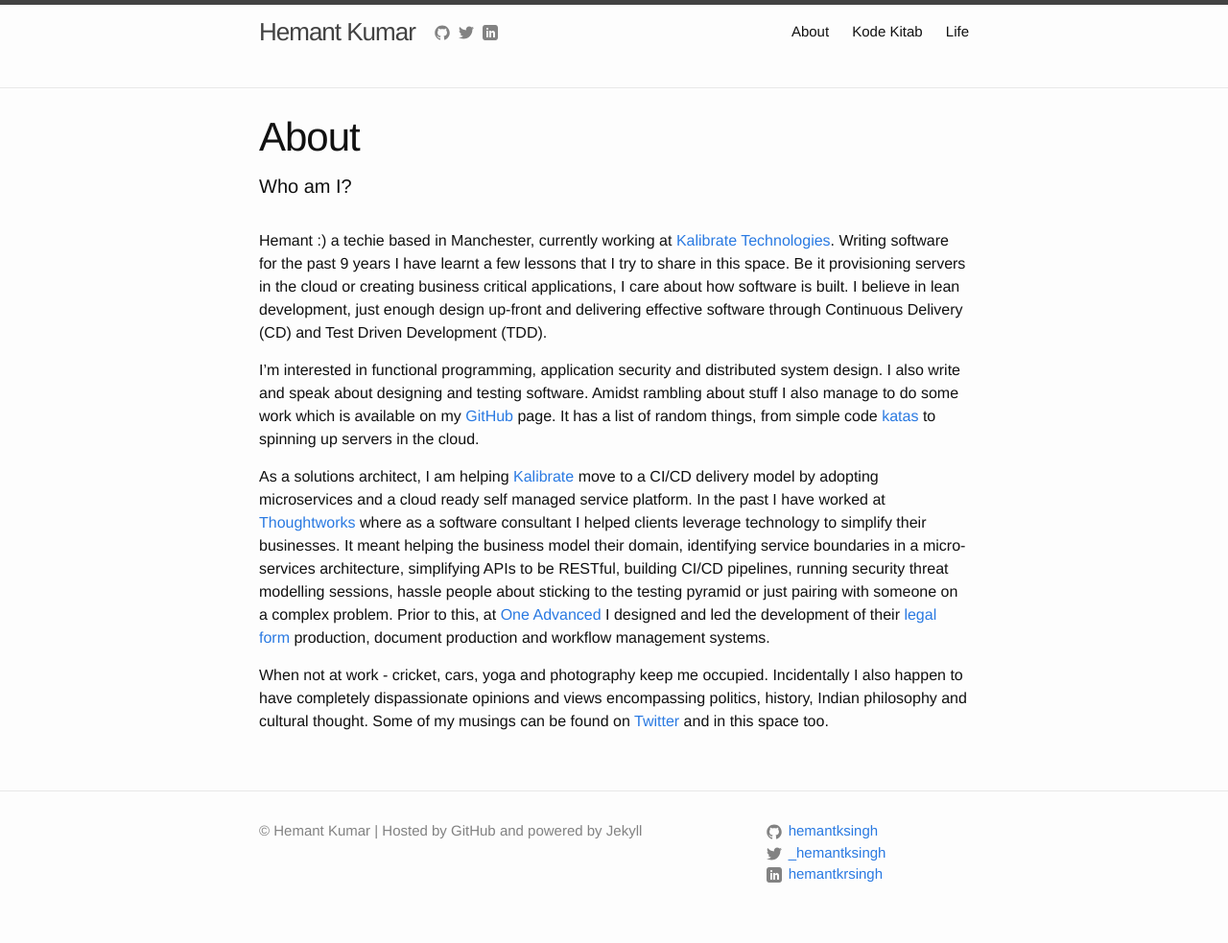
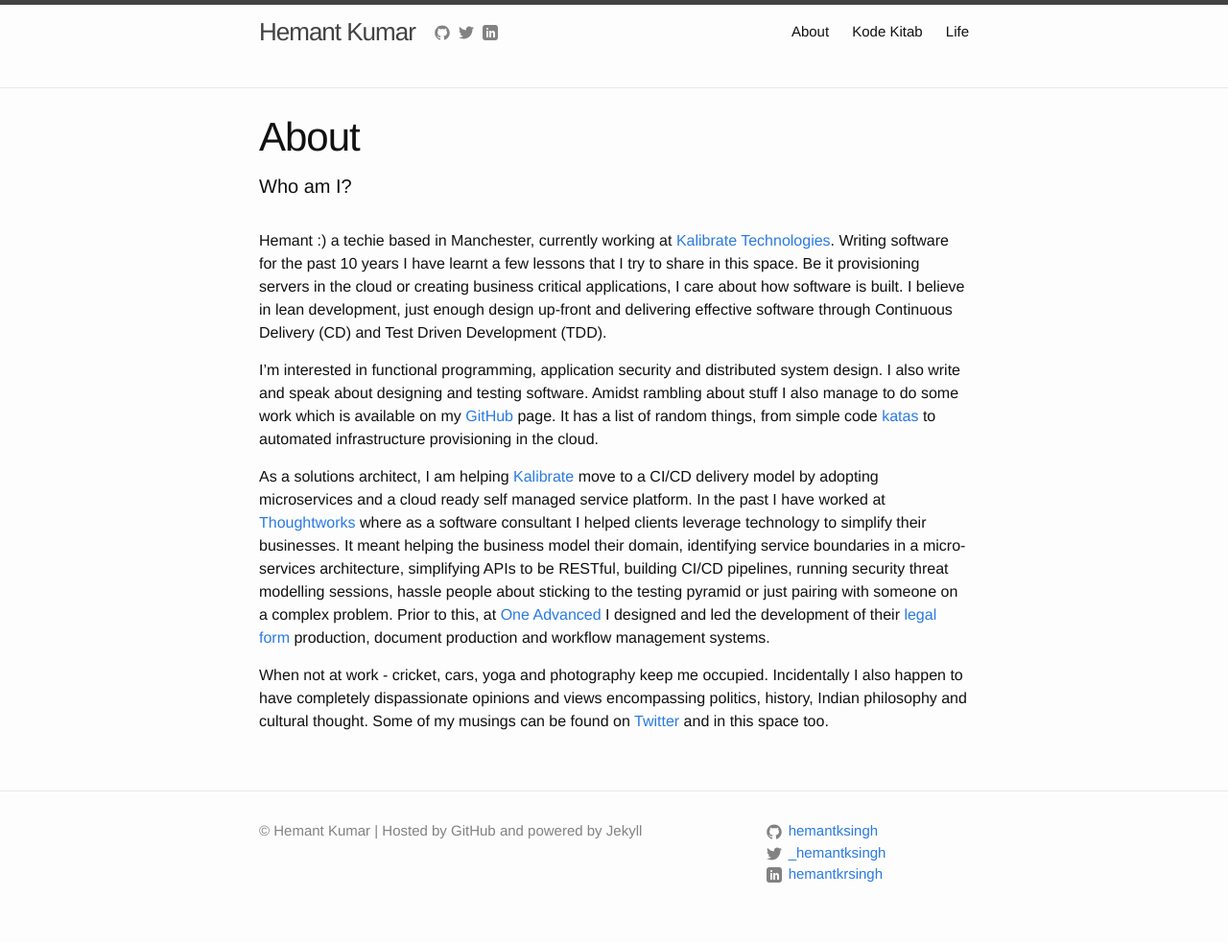
Before and after one commit to hemantksingh/hemantksingh.github.io, a Jekyll site: the page built from about.md, in a window 1280 px wide. Shown: the whole page at 96% size. Built offline with Jekyll 4.4.1, drawn with Linux system fonts in a browser that asks for light colours.

Commit message:
About update, typo correction

```diff
--- a/about.md
+++ b/about.md
@@ -5,9 +5,9 @@
 description: Who am I?
 ---
 
-Hemant :) a techie based in Manchester, currently working at [Kalibrate Technologies](https://www.kalibrate.com). Writing software for the past 9 years I have learnt a few lessons that I try to share in this space. Be it provisioning servers in the cloud or creating business critical applications, I care about how software is built. I believe in lean development, just enough design up-front and delivering effective software through Continuous Delivery (CD) and Test Driven Development (TDD).
+Hemant :) a techie based in Manchester, currently working at [Kalibrate Technologies](https://www.kalibrate.com). Writing software for the past 10 years I have learnt a few lessons that I try to share in this space. Be it provisioning servers in the cloud or creating business critical applications, I care about how software is built. I believe in lean development, just enough design up-front and delivering effective software through Continuous Delivery (CD) and Test Driven Development (TDD).
 
-I'm interested in functional programming, application security and distributed system design. I also write and speak about designing and testing software. Amidst rambling about stuff I also manage to do some work which is available on my [GitHub](https://github.com/hemantksingh) page. It has a list of random things, from simple code [katas](https://github.com/hemantksingh/Katas) to spinning up servers in the cloud.
+I'm interested in functional programming, application security and distributed system design. I also write and speak about designing and testing software. Amidst rambling about stuff I also manage to do some work which is available on my [GitHub](https://github.com/hemantksingh) page. It has a list of random things, from simple code [katas](https://github.com/hemantksingh/Katas) to automated infrastructure provisioning in the cloud.
 
 As a solutions architect, I am helping [Kalibrate](https://www.kalibrate.com) move to a CI/CD delivery model by adopting microservices and a cloud ready self managed service platform. In the past I have worked at [Thoughtworks](https://thoughtworks.com) where as a software consultant I helped clients leverage technology to simplify their businesses. It meant helping the business model their domain, identifying service boundaries in a micro-services architecture, simplifying APIs to be RESTful, building CI/CD pipelines, running security threat modelling sessions, hassle people about sticking to the testing pyramid or just pairing with someone on a complex problem. Prior to this, at [One Advanced](https://www.oneadvanced.com/) I designed and led the development of their [legal form](https://www.oneadvanced.com/solutions/market-solutions/legal-forms/) production, document production and workflow management systems.
 
--- a/life.html
+++ b/life.html
@@ -2,7 +2,7 @@
 layout: page
 title: Life
 permalink: /life/
-description: Life, politcs, culture and consciousness through a bhartiya lens
+description: Life, politics, culture and consciousness through a bhartiya lens.
 ---
 
 <div class="home">
```
